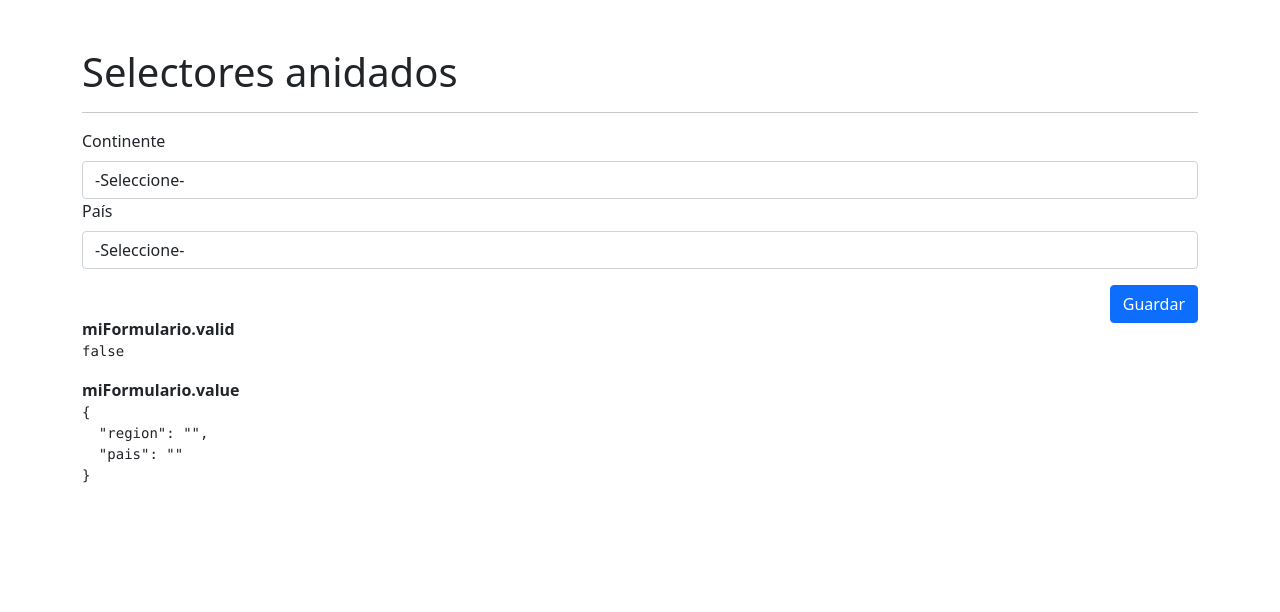
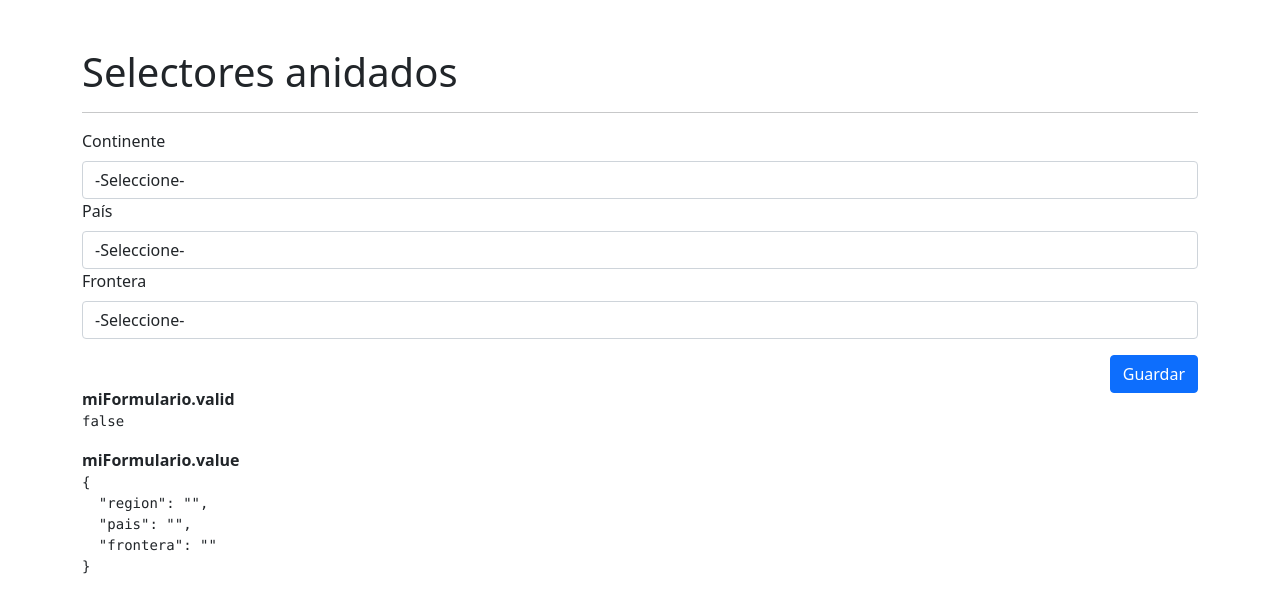
Before and after one commit to magadiflo/form-selectores, an Angular app: page /selector/selector in a window 1280 px wide. Shown: the top 612 px of the page. Built offline with nearby package versions, Linux system fonts and the light colour scheme.

Commit message:
Tercer selector anidado - Fronteras

```diff
--- a/src/app/paises/pages/selector-page/selector-page.component.html
+++ b/src/app/paises/pages/selector-page/selector-page.component.html
@@ -20,6 +20,15 @@
             </select>
         </div>
     </div>
+    <div class="row">
+        <div class="col">
+            <label for="frontera" class="form-label">Frontera</label>
+            <select id="frontera" class="form-control" formControlName="frontera">
+                <option value="">-Seleccione-</option>
+                <!-- <option *ngFor="let pais of paises;" [value]="pais.cca2">{{ pais.name.common }}</option> -->
+            </select>
+        </div>
+    </div>
 
     <div class="float-end">
         <button type="submit" class="btn btn-primary mt-3">Guardar</button>
--- a/src/app/paises/pages/selector-page/selector-page.component.ts
+++ b/src/app/paises/pages/selector-page/selector-page.component.ts
@@ -16,6 +16,7 @@ export class SelectorPageComponent implements OnInit {
   miFormulario: FormGroup = this.fb.group({
     region: ['', [Validators.required]],
     pais: ['', [Validators.required]],
+    frontera: ['', [Validators.required]],
   });
 
   //Llenar selectores
@@ -40,9 +41,12 @@ export class SelectorPageComponent implements OnInit {
         switchMap(region => this.paisesService.getPaisesPorRegion(region)),
       )
       .subscribe(paises => {
-        console.log(paises);
         this.paises = paises;
       });
+
+    //Cuando cambie el país
+    this.miFormulario.get('pais')?.valueChanges
+      .subscribe(codigo => console.log(codigo));
   }
 
   guardar(): void {
--- a/src/app/paises/services/paises.service.ts
+++ b/src/app/paises/services/paises.service.ts
@@ -1,8 +1,8 @@
 import { Injectable } from '@angular/core';
 import { HttpClient, HttpParams } from '@angular/common/http';
-import { Observable } from 'rxjs';
+import { Observable, of } from 'rxjs';
 
-import { PaisSmall } from '../interfaces/paises.interface';
+import { Pais, PaisSmall } from '../interfaces/paises.interface';
 
 @Injectable({
   providedIn: 'root'
@@ -28,4 +28,13 @@ export class PaisesService {
     return this.http.get<PaisSmall[]>(url, { params });
   }
 
+  /**
+   * Example endpoint, search country by code
+   * https://restcountries.com/v3.1/alpha/pe
+   */
+  getPaisPorCodigo(codigo: string): Observable<Pais[] | null> {
+    if(!codigo) return of(null);
+    return this.http.get<Pais[]>(`${this.baseUrl}/alpha/${codigo}`);
+  }
+
 }
```
Also changed, not shown: src/app/paises/interfaces/paises.interface.ts (+108 -0 lines).
